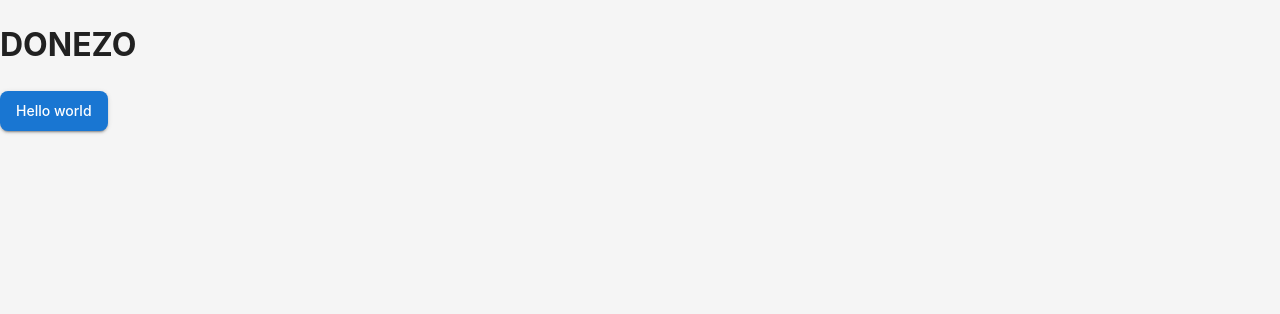
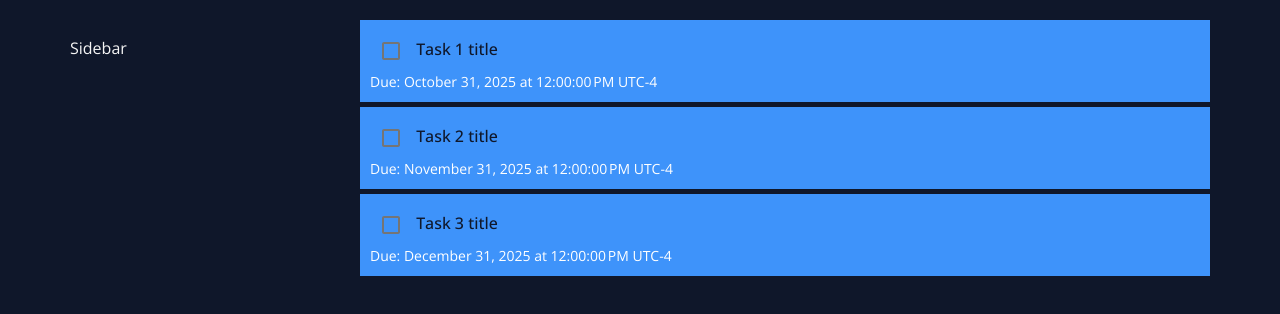
Before and after one commit to dev-harvey/h009_donezo, a Next.js app in the folder donezo/: page / in a window 1280 px wide. Shown: the top 314 px of the page. Built offline with nearby package versions, Linux system fonts and the light colour scheme; what @mui/material-nextjs would draw is missing.

Commit message:
Basic styling for tasks

```diff
--- a/donezo/app/layout.js
+++ b/donezo/app/layout.js
@@ -8,6 +8,14 @@ export const metadata = {
 export default function RootLayout({ children }) {
   return (
     <html lang="en">
+      <head>
+        <link rel="preconnect" href="https://fonts.googleapis.com" />
+        <link rel="preconnect" href="https://fonts.gstatic.com" crossOrigin="anonymous" />
+        <link
+          href="https://fonts.googleapis.com/css2?family=Open+Sans:wght@300;400;500;600;700&display=swap"
+          rel="stylesheet"
+        />
+      </head>
       <body>
         <ThemeRegistry>{children}</ThemeRegistry>
       </body>
--- a/donezo/app/page.js
+++ b/donezo/app/page.js
@@ -1,10 +1,56 @@
-import Button from '@mui/material/Button';
+import TaskItem from "@/components/TaskItem";
+import { Box, Grid, Container, Stack, Typography } from "@mui/material";
+import Button from "@mui/material/Button";
 
 export default function Home() {
+  const tasks = [
+    {
+      complete: false,
+      title: "Task 1 title",
+      description: "Test description. Ut consequat aute occaecat mollit proident tempor quis tempor proident consequat. Cupidatat quis aliqua veniam ex excepteur in quis pariatur et sint consectetur quis et qui. Est irure laborum amet laboris nostrud do consequat.\nNew line of the description. Officia in enim sit aliqua culpa laborum nisi amet ex. Aute ut incididunt Lorem sit consequat velit. In ipsum quis culpa occaecat ullamco elit esse reprehenderit ex. Aliqua incididunt ipsum incididunt adipisicing Lorem non.",
+      createdOn: "October 15, 2025 at 12:13:20 PM UTC-4",
+      dueDate: "October 31, 2025 at 12:00:00 PM UTC-4",
+      slug: "test1",
+    },
+    {
+      complete: false,
+      title: "Task 2 title",
+      description: "Test description. Ut consequat aute occaecat mollit proident tempor quis tempor proident consequat. Cupidatat quis aliqua veniam ex excepteur in quis pariatur et sint consectetur quis et qui. Est irure laborum amet laboris nostrud do consequat.\nNew line of the description. Officia in enim sit aliqua culpa laborum nisi amet ex. Aute ut incididunt Lorem sit consequat velit. In ipsum quis culpa occaecat ullamco elit esse reprehenderit ex. Aliqua incididunt ipsum incididunt adipisicing Lorem non.",
+      createdOn: "October 15, 2025 at 12:13:20 PM UTC-4",
+      dueDate: "November 31, 2025 at 12:00:00 PM UTC-4",
+      slug: "test2",
+    },
+    {
+      complete: false,
+      title: "Task 3 title",
+      description: "Test description. Ut consequat aute occaecat mollit proident tempor quis tempor proident consequat. Cupidatat quis aliqua veniam ex excepteur in quis pariatur et sint consectetur quis et qui. Est irure laborum amet laboris nostrud do consequat.\nNew line of the description. Officia in enim sit aliqua culpa laborum nisi amet ex. Aute ut incididunt Lorem sit consequat velit. In ipsum quis culpa occaecat ullamco elit esse reprehenderit ex. Aliqua incididunt ipsum incididunt adipisicing Lorem non.",
+      createdOn: "October 15, 2025 at 12:13:20 PM UTC-4",
+      dueDate: "December 31, 2025 at 12:00:00 PM UTC-4",
+      slug: "test3",
+    },
+  ];
+
   return (
-    <div>
-      <h1>DONEZO</h1>
-      <Button variant="contained">Hello world</Button>
-    </div>
+    <Container
+      fixed
+      sx={{ py: 2 }}
+    >
+      {/* TODO: settings bar for sorting */}
+      <Grid
+        container
+        spacing={2}
+      >
+        <Grid size={3}>
+          {/* TODO: Create Sidebar component */}
+          <p>Sidebar</p>
+        </Grid>
+        <Grid size={9}>
+          {/* TODO: Split into TasksList component */}
+          <Stack spacing={0.5}>
+            {tasks.map((task) => <TaskItem task={task} />)}
+          </Stack>
+        </Grid>
+      </Grid>
+    </Container>
   );
 }
--- /dev/null
+++ b/donezo/components/TaskItem.js
@@ -0,0 +1,14 @@
+import { Box, Checkbox, Typography } from "@mui/material";
+
+export default function TaskItem({ task }) {
+  return (
+    <Box sx={{ p: 1, bgcolor: 'primary.main', textDecoration: 'none', color: 'primary.dark' }} component="a" href={`/tasks/${task.slug}`}>
+      <Typography variant="h6">
+        <Checkbox checked={task.complete} /> {task.title}
+      </Typography>
+      {/* TODO: Format date (maybe handle this when fetching data) */}
+      {/* TODO: Show conditionally based on due date existing */}
+      <Typography variant="body2" color="white">Due: {task.dueDate}</Typography>
+    </Box>
+  );
+}
--- a/donezo/theme.js
+++ b/donezo/theme.js
@@ -1,85 +1,76 @@
-import { createTheme } from '@mui/material/styles';
+import { createTheme } from "@mui/material/styles";
 
 const theme = createTheme({
   palette: {
-    mode: 'light', // or 'dark'
+    mode: "dark", // or 'light'
     primary: {
-      main: '#1976d2', // Blue - customize this to your brand
-      light: '#42a5f5',
-      dark: '#1565c0',
-      contrastText: '#fff',
+      main: "#3e93fa", // Blue
+      light: "#68b7f7",
+      dark: "#0f172a",
+      contrastText: "#fff",
     },
     secondary: {
-      main: '#9c27b0', // Purple - customize this
-      light: '#ba68c8',
-      dark: '#7b1fa2',
-      contrastText: '#fff',
+      main: "#e93fff", // Purple
+      light: "#e98bfa",
+      dark: "#7b1fa2",
+      contrastText: "#fff",
     },
     background: {
-      default: '#f5f5f5', // Light gray background
-      paper: '#ffffff', // White for cards/surfaces
+      default: "#0f172a", // Light gray background
+      paper: "#1e293b", // White for cards/surfaces
     },
     text: {
-      primary: '#212121', // Almost black
-      secondary: '#757575', // Gray for secondary text
+      primary: "#f5f5f5", // Almost black
+      secondary: "#757575", // Gray for secondary text
     },
     success: {
-      main: '#4caf50', // Green for completed todos
+      main: "#57c45a", // Green for completed todos
     },
     error: {
-      main: '#f44336', // Red for delete actions
+      main: "#fd2b2b", // Red for delete actions
     },
     warning: {
-      main: '#ff9800', // Orange for warnings
+      main: "#ff9d1d", // Orange for warnings
     },
   },
   typography: {
-    // TODO: Update font here
-    fontFamily: [
-      '-apple-system',
-      'BlinkMacSystemFont',
-      '"Segoe UI"',
-      'Roboto',
-      '"Helvetica Neue"',
-      'Arial',
-      'sans-serif',
-    ].join(','),
+    fontFamily: ["Open Sans", "sans-serif"].join(","),
     // Default font sizes
     fontSize: 14,
     h1: {
-      fontSize: '2.5rem',
+      fontSize: "2.5rem",
       fontWeight: 500,
     },
     h2: {
-      fontSize: '2rem',
+      fontSize: "2rem",
       fontWeight: 500,
     },
     h3: {
-      fontSize: '1.75rem',
+      fontSize: "1.75rem",
       fontWeight: 500,
     },
     h4: {
-      fontSize: '1.5rem',
+      fontSize: "1.5rem",
       fontWeight: 500,
     },
     h5: {
-      fontSize: '1.25rem',
+      fontSize: "1.25rem",
       fontWeight: 500,
     },
     h6: {
-      fontSize: '1rem',
+      fontSize: "1rem",
       fontWeight: 500,
     },
     body1: {
-      fontSize: '1rem',
+      fontSize: "1rem",
       lineHeight: 1.5,
     },
     body2: {
-      fontSize: '0.875rem',
+      fontSize: "0.875rem",
       lineHeight: 1.43,
     },
     button: {
-      textTransform: 'none', // Keeps button text as-is (not ALL CAPS)
+      textTransform: "none", // Keeps button text as-is (not ALL CAPS)
       fontWeight: 500,
     },
   },
@@ -93,7 +84,7 @@ const theme = createTheme({
       styleOverrides: {
         root: {
           borderRadius: 8,
-          padding: '8px 16px',
+          padding: "8px 16px",
         },
       },
     },
@@ -101,13 +92,13 @@ const theme = createTheme({
       styleOverrides: {
         root: {
           borderRadius: 12,
-          boxShadow: '0 2px 8px rgba(0,0,0,0.1)',
+          boxShadow: "0 2px 8px rgba(0,0,0,0.1)",
         },
       },
     },
     MuiTextField: {
       defaultProps: {
-        variant: 'outlined',
+        variant: "outlined",
       },
     },
   },
```
Also changed, not shown: donezo/app/task/[taskSlug]/page.js (+30 -1 lines).
